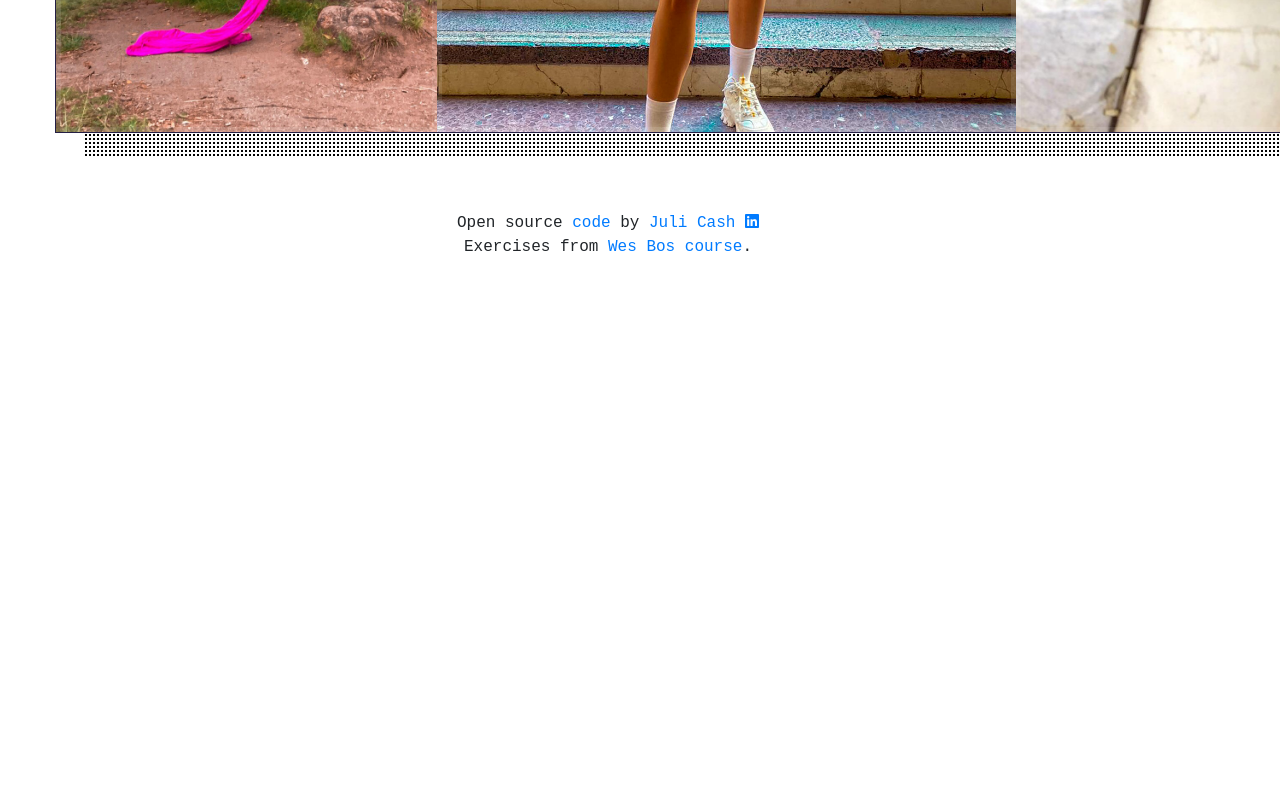
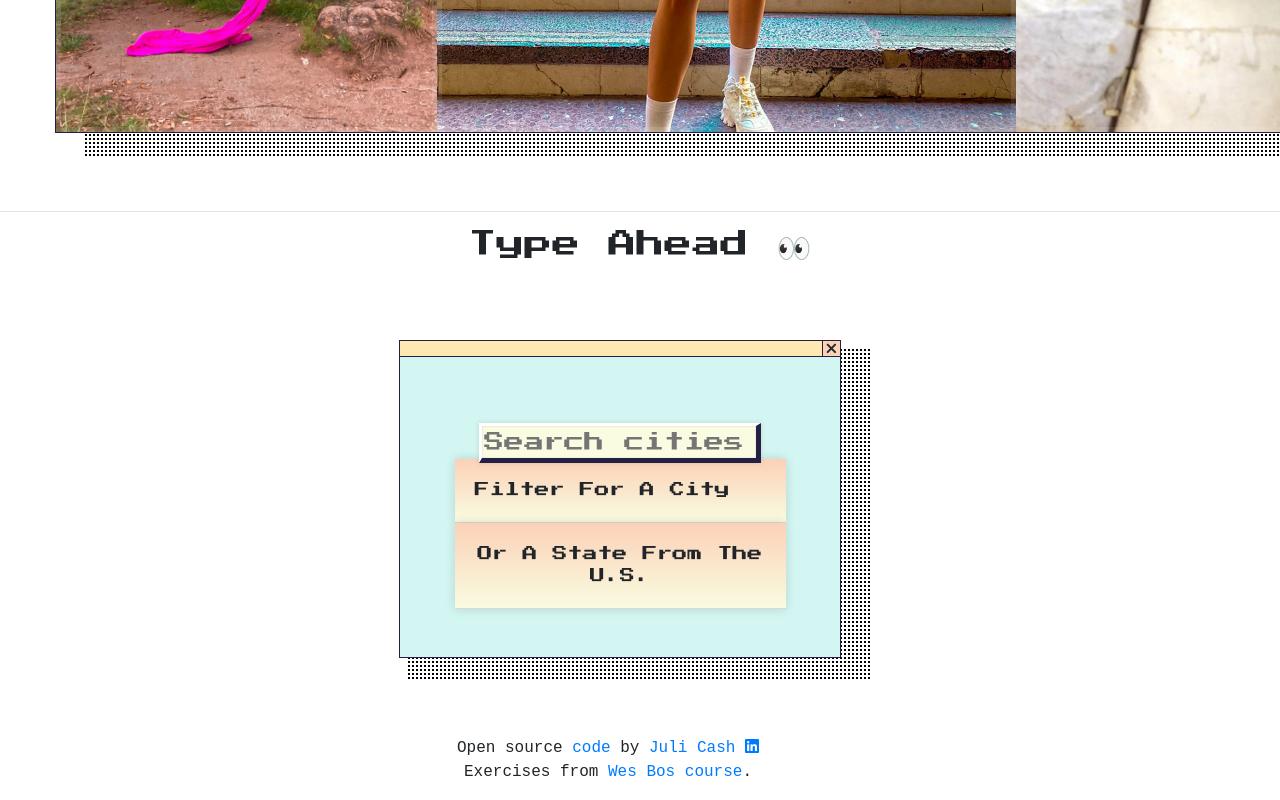
Before and after one commit to cashjuli/drums-player, a plain HTML site: page index.html in a window 1280 px wide. Shown: the part 2323-3123 px from the top of the page. Before the commit the page ends 2598 px from the top, so only its background shows below. Drawn offline with nearby package versions, Linux system fonts and the light colour scheme; no server answers.

Commit message:
Ex 6 updated

```diff
--- a/index.html
+++ b/index.html
@@ -169,6 +169,31 @@
             </div>
           </div>
         </div>
+    <!--Exercise 6-->
+        <hr>
+        <h3>Type Ahead 👀</h3>
+        <br>
+        <div class="container drumsplayer">
+          <div class="vintageshadow">
+            <div class="mycard ">
+              <div class="falsetab d-flex justify-content-end">
+                <i class="fas fa-times falseclose"></i>
+              </div>
+              <div class="exsix">
+                <form class="search-form ">
+                  <input type="text" class="search" placeholder="Search cities from the US..." />
+                  <ul class="suggestions">
+                    <li>Filter for a city</li>
+                    <li>or a state from the U.S.</li>
+                  </ul>
+                </form>
+                </div>
+              </div>
+
+            </div>
+          </div>
+        </div>
+
       <!--Signature-->
       <footer>
         <p>
--- a/script.js
+++ b/script.js
@@ -85,3 +85,55 @@ panels.forEach((panel) => panel.addEventListener("click", toggleOpen));
 panels.forEach((panel) =>
   panel.addEventListener("transitionend", toggleActive)
 );
+
+// Exercise 6 -----------------------------------------------------------
+
+const endpoint =
+  "https://gist.githubusercontent.com/Miserlou/c5cd8364bf9b2420bb29/raw/2bf258763cdddd704f8ffd3ea9a3e81d25e2c6f6/cities.json";
+
+const cities = [];
+
+fetch(endpoint)
+  .then((blob) => blob.json())
+  .then((data) => cities.push(...data));
+
+function findMatches(wordToMatch, cities) {
+  return cities.filter((place) => {
+    const regex = new RegExp(wordToMatch, "gi");
+    return place.city.match(regex) || place.state.match(regex);
+  });
+}
+
+function numberWithComas(x) {
+  return x.toString().replace(/\B(?=(\d{3})+(?!\d))/g, ",");
+}
+
+function displayMatches() {
+  const matchArray = findMatches(this.value, cities);
+  const html = matchArray
+    .map((place) => {
+      const regex = new RegExp(this.value, "gi");
+      const cityName = place.city.replace(
+        regex,
+        `<span class="hl">${this.value}</span>`
+      );
+      const stateName = place.state.replace(
+        regex,
+        `<span class="hl">${this.value}</span>`
+      );
+      return `
+      <li>
+        <span class="name>">${cityName}, ${stateName}</span>
+        <span class="population">${numberWithComas(place.population)}</span>
+        </li>
+      `;
+    })
+    .join("");
+  suggestions.innerHTML = html;
+}
+
+const searchInput = document.querySelector(".search");
+const suggestions = document.querySelector(".suggestions");
+
+searchInput.addEventListener("change", displayMatches);
+searchInput.addEventListener("keyup", displayMatches);
--- a/style.css
+++ b/style.css
@@ -249,6 +249,66 @@ input {
   flex: 3;
 }
 
+/*Exercise 6*/
+
+.exsix {
+  height: 300px;
+  overflow-y: auto;
+  overflow-x: hidden;
+}
+
+.search-form {
+  max-width: 80%;
+  margin: 50px auto;
+}
+
+input.search {
+  margin: 6px;
+  text-align: center;
+  background-color: #f9fce1;
+  border: 5px solid #251f44;
+  border-top: 3px solid white;
+  border-left: 3px solid white;
+  color: #251f44;
+  width: 80%;
+  position: relative;
+  top: 10px;
+  z-index: 2;
+  font-size: 20px;
+  box-shadow: 0 0 5px rgba(0, 0, 0, 0.12), inset 0 0 2px rgba(0, 0, 0, 0.19);
+}
+
+.suggestions {
+  margin: 0;
+  padding: 0;
+  position: relative;
+}
+
+.suggestions li {
+  background: white;
+  list-style: none;
+  border-bottom: 1px solid #d8d8d8;
+  box-shadow: 0 0 10px rgba(0, 0, 0, 0.14);
+  margin: 0 3%;
+  padding: 20px;
+  transition: background 0.2s;
+  display: flex;
+  justify-content: space-between;
+  text-transform: capitalize;
+}
+
+.suggestions li:nth-child(even) {
+  background: linear-gradient(to bottom, #fbd1b7 0%, #f9fce1 100%);
+}
+
+.suggestions li:nth-child(odd) {
+  background: linear-gradient(to top, #f9fce1 0%, #fbd1b7 100%);
+}
+
+span.population {
+  font-size: 15px;
+}
+
 /*footer*/
 footer {
   font-family: monospace;
```
